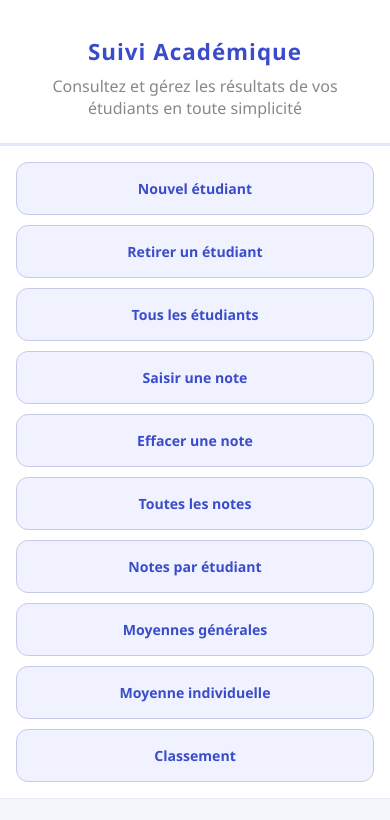
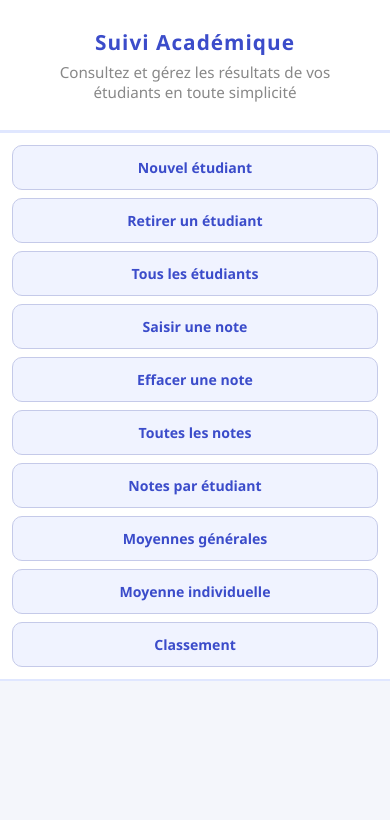
Before and after one commit to Fallou-alt/suivi-academique, a plain HTML site: page index.html in a window 390 px wide. Drawn offline with Linux system fonts and the light colour scheme.

Commit message:
layout sidebar + responsive

```diff
--- a/index.html
+++ b/index.html
@@ -13,6 +13,7 @@
     <p>Consultez et gérez les résultats de vos étudiants en toute simplicité</p>
 </header>
 
+<div class="layout">
 <nav class="cards">
     <a class="card" onclick="showSection('addStudent')">Nouvel étudiant</a>
     <a class="card" onclick="showSection('deleteStudent')">Retirer un étudiant</a>
@@ -89,6 +90,7 @@
     </section>
 
 </div>
+</div>
 
 <script src="script.js"></script>
 </body>
--- a/style.css
+++ b/style.css
@@ -8,41 +8,52 @@ body {
     font-family: 'Segoe UI', sans-serif;
     background: #f4f6fb;
     color: #2d2d2d;
-    text-align: center;
+    display: flex;
+    flex-direction: column;
+    min-height: 100vh;
 }
 
 header {
     background: #ffffff;
-    padding: 36px 20px 24px;
+    padding: 28px 30px;
     border-bottom: 3px solid #e0e7ff;
+    text-align: center;
 }
 
 header h1 {
-    font-size: 2.2rem;
+    font-size: 2rem;
     color: #3b4cca;
     letter-spacing: 1px;
 }
 
 header p {
-    margin-top: 8px;
-    font-size: 1rem;
+    margin-top: 6px;
+    font-size: 0.95rem;
     color: #888;
 }
 
+.layout {
+    display: flex;
+    flex: 1;
+}
+
 .cards {
-    display: grid;
-    grid-template-columns: repeat(5, 1fr);
-    gap: 14px;
-    padding: 28px 30px;
+    display: flex;
+    flex-direction: column;
+    gap: 8px;
+    padding: 24px 16px;
     background: #ffffff;
-    border-bottom: 1px solid #e8eaf6;
+    border-right: 2px solid #e0e7ff;
+    width: 210px;
+    min-height: 100%;
+    flex-shrink: 0;
 }
 
 .card {
     background: #f0f3ff;
     border: 1.5px solid #c5cae9;
-    padding: 16px 10px;
-    border-radius: 12px;
+    padding: 12px 16px;
+    border-radius: 10px;
     cursor: pointer;
     font-size: 0.88rem;
     font-weight: 600;
@@ -50,20 +61,20 @@ header p {
     text-decoration: none;
     display: block;
     transition: all 0.25s ease;
+    text-align: left;
 }
 
 .card:hover {
     background: #3b4cca;
     color: #ffffff;
     border-color: #3b4cca;
-    transform: translateY(-3px);
-    box-shadow: 0 6px 18px rgba(59, 76, 202, 0.2);
+    transform: translateX(3px);
+    box-shadow: 4px 0 12px rgba(59, 76, 202, 0.15);
 }
 
 .container {
-    max-width: 680px;
-    margin: 30px auto;
-    padding: 0 20px 40px;
+    flex: 1;
+    padding: 30px;
 }
 
 section {
@@ -71,7 +82,9 @@ section {
     border: 1px solid #e0e7ff;
     border-radius: 16px;
     padding: 32px;
+    max-width: 600px;
     box-shadow: 0 4px 16px rgba(59, 76, 202, 0.07);
+    text-align: center;
 }
 
 section h2 {
@@ -151,18 +164,20 @@ p#resultNotes, p#avgResult {
 
 /* TABLETTE */
 @media (max-width: 1024px) {
-    .cards { grid-template-columns: repeat(3, 1fr); }
+    .cards { width: 180px; }
 }
 
 /* MOBILE */
 @media (max-width: 768px) {
-    header h1 { font-size: 1.7rem; }
-    .cards { grid-template-columns: repeat(2, 1fr); gap: 10px; padding: 16px; }
+    .layout { flex-direction: column; }
+    .cards { flex-direction: row; flex-wrap: wrap; width: 100%; border-right: none; border-bottom: 2px solid #e0e7ff; padding: 12px; }
+    .card { flex: 1 1 calc(50% - 8px); text-align: center; }
+    header h1 { font-size: 1.6rem; }
     input { width: 90%; max-width: 300px; }
 }
 
 /* PETIT MOBILE */
 @media (max-width: 480px) {
-    .cards { grid-template-columns: 1fr; }
-    header h1 { font-size: 1.4rem; }
+    .card { flex: 1 1 100%; }
+    header h1 { font-size: 1.3rem; }
 }
```
Also changed, not shown: rendu.txt (added).
